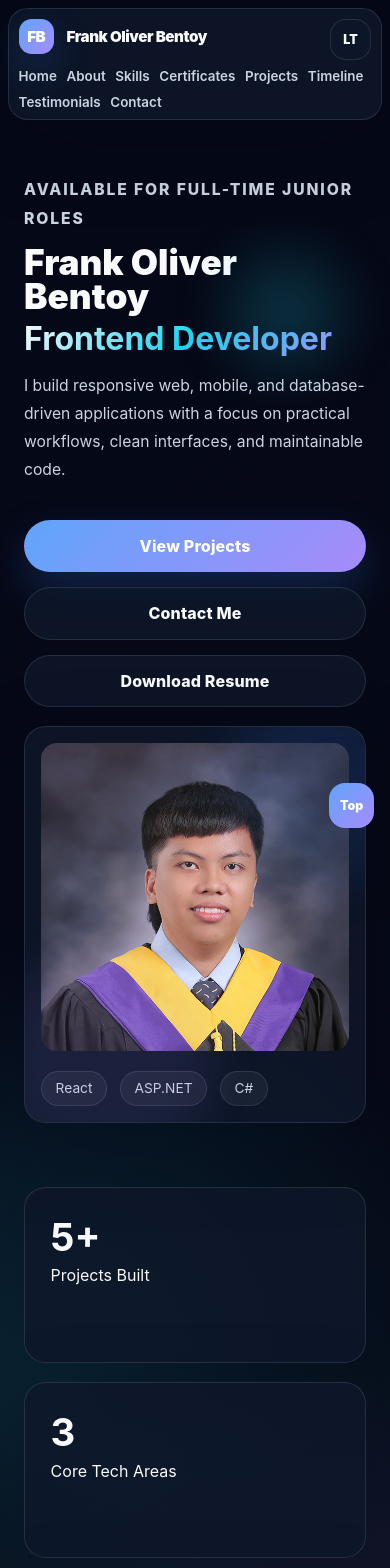
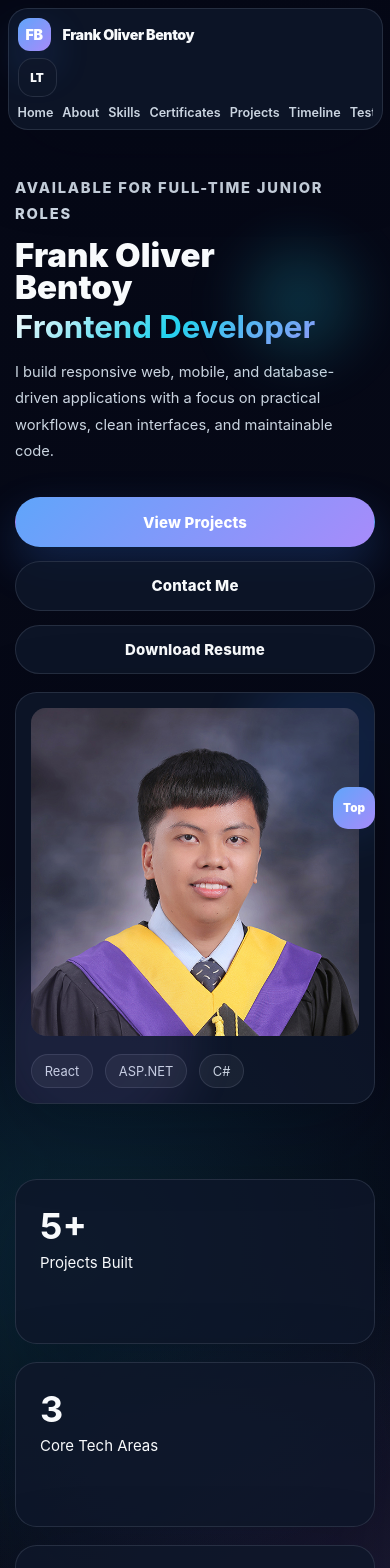
Before and after one commit to FRC-FRANKY/Portfolio, a React (Vite) app: page / in a window 390 px wide. Shown: the top 1568 px of the page. Built offline with nearby package versions, Linux system fonts and the light colour scheme.

Commit message:
responsive v2

```diff
--- a/src/styles.css
+++ b/src/styles.css
@@ -1148,3 +1148,37 @@ footer {
     transition-duration: 0.01ms !important;
   }
 }
+
+
+/* ===== Improved Responsive Overrides ===== */
+.section{max-width:1180px;width:min(100%,1180px);padding-inline:1rem;}
+
+.skills-grid{grid-template-columns:repeat(auto-fit,minmax(220px,1fr));}
+.projects-grid{grid-template-columns:repeat(auto-fit,minmax(320px,1fr));}
+.certificate-grid{grid-template-columns:repeat(auto-fit,minmax(320px,1fr));}
+.testimonial-grid{grid-template-columns:repeat(auto-fit,minmax(280px,1fr));}
+.stats{grid-template-columns:repeat(auto-fit,minmax(180px,1fr));}
+
+.certificate-card{display:flex;flex-direction:column;height:100%;min-height:auto;}
+.certificate-card h3{font-size:clamp(1rem,2vw,1.3rem);line-height:1.4;overflow-wrap:break-word;}
+.certificate-card p{font-size:.95rem;line-height:1.7;overflow-wrap:break-word;}
+.certificate-image-wrap img{width:100%;max-width:220px;object-fit:contain;}
+
+@media (max-width:768px){
+.site-header{flex-wrap:wrap;flex-direction:column;align-items:flex-start;width:calc(100% - 1rem);}
+nav{width:100%;overflow-x:auto;white-space:nowrap;flex-wrap:nowrap;-webkit-overflow-scrolling:touch;}
+nav::-webkit-scrollbar{display:none;}
+.hero{grid-template-columns:1fr!important;min-height:auto;padding-top:2rem;}
+.hero-actions{flex-direction:column;}
+.button{width:100%;}
+.projects-grid,.certificate-grid,.skills-grid,.stats,.testimonial-grid{grid-template-columns:1fr!important;}
+.contact-panel{width:100%;}
+.profile-card{min-height:auto;}
+}
+
+@media (max-width:480px){
+html{font-size:15px;}
+.section{padding:2.5rem 1rem;}
+h1{font-size:clamp(2.2rem,10vw,3rem);}
+.hero h2{font-size:clamp(1.8rem,8vw,2.4rem);}
+}
```
